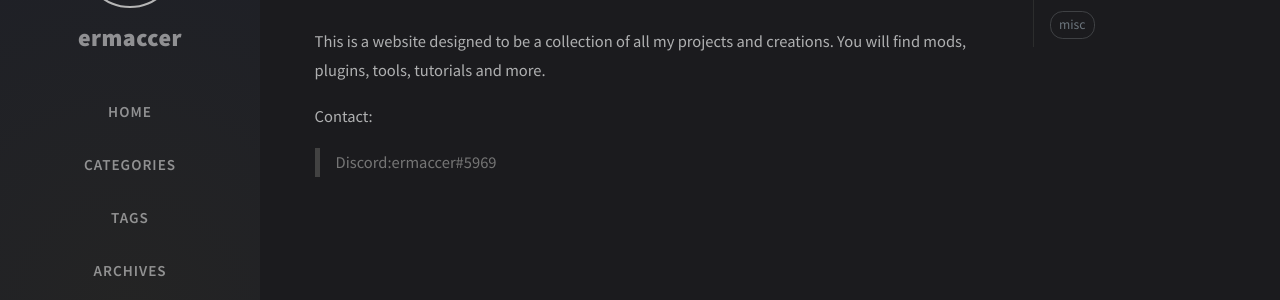
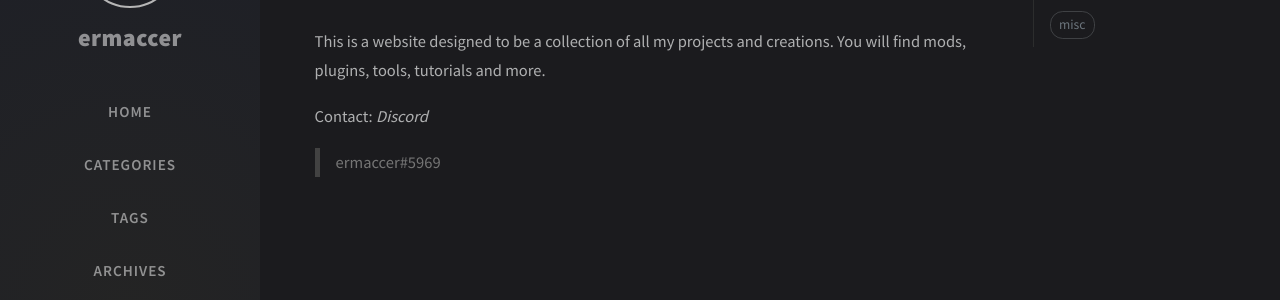
Before and after one commit to ermaccer/ermaccer.github.io, a Jekyll site: the page built from tabs/about.md, in a window 1280 px wide. Shown: the part 136-436 px from the top of the page. Built offline with Jekyll 4.4.1, drawn with Linux system fonts in a browser that asks for light colours; nearby versions of some CDN libraries; comment, search, counter and statistics services are not loaded.

```diff
--- a/tabs/about.md
+++ b/tabs/about.md
@@ -12,4 +12,5 @@ This is a website designed to be a collection of all my projects and creations.
 You will find mods, plugins, tools, tutorials and more.
 
 Contact:
->Discord:ermaccer#5969
+*Discord*
+>ermaccer#5969
```
